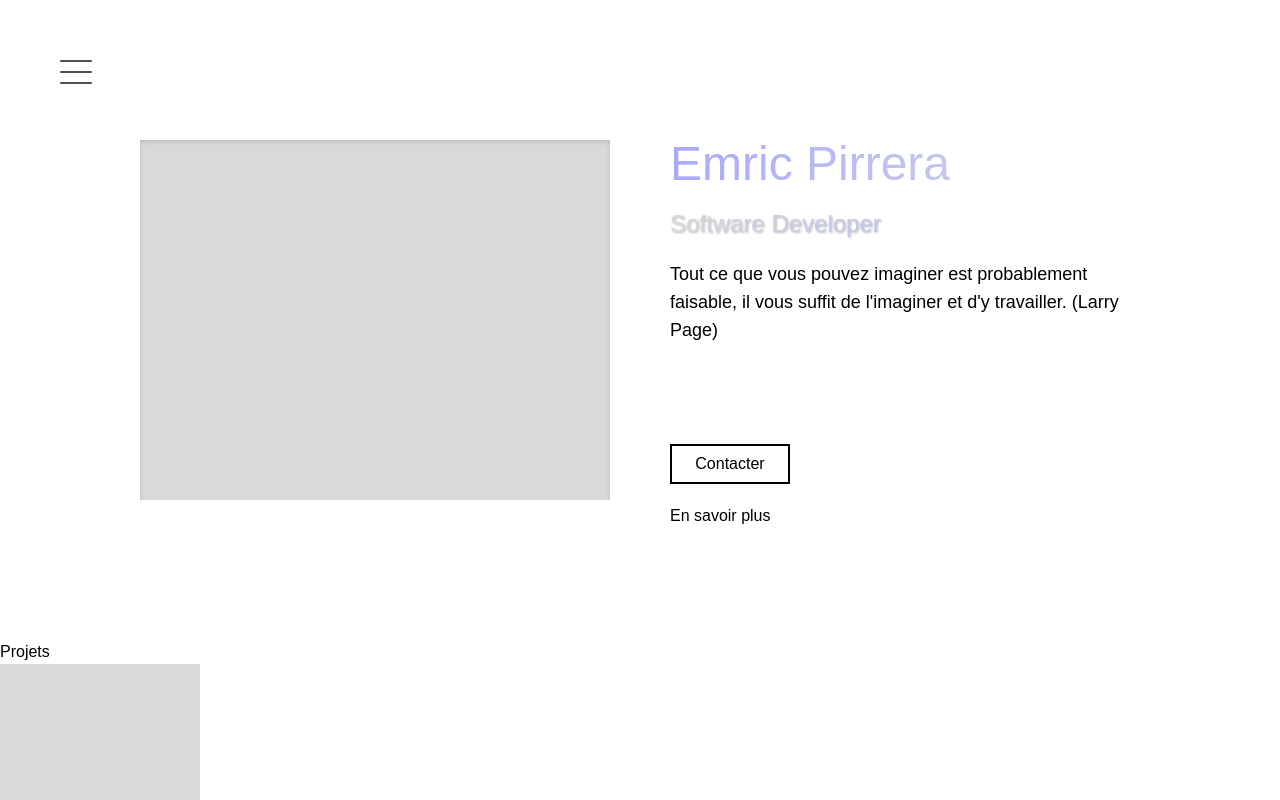
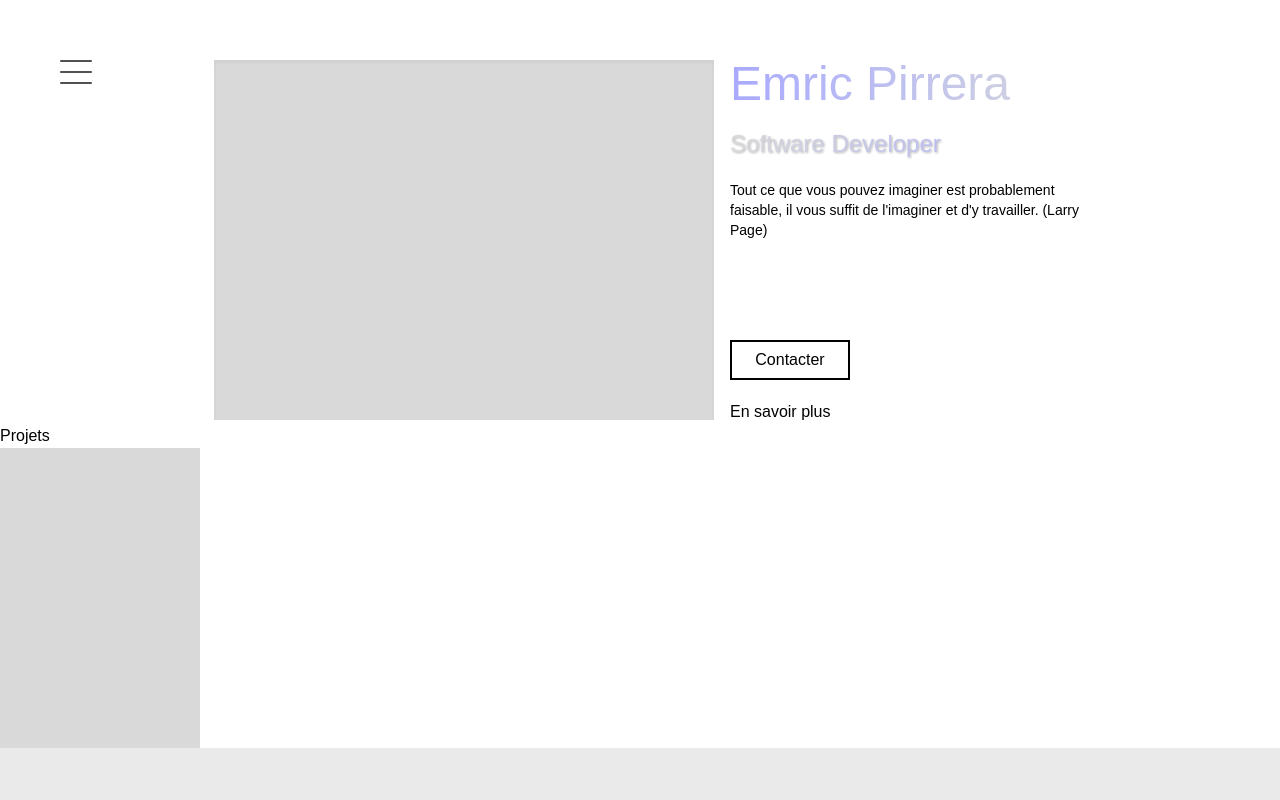
Before and after one commit to MricP/Portfolio, a Vue app: page / in a window 1280 px wide. Shown: the top 800 px of the page. Built offline with nearby package versions, Linux system fonts and the light colour scheme; the HTML template or start-up script is replaced by a standard one; a web font is replaced by a local one.

Commit message:
modification margin top

```diff
--- a/src/views/HomeView.vue
+++ b/src/views/HomeView.vue
@@ -5,18 +5,18 @@ import ProjectContainer from '../components/ProjectContainer.vue';
 </script>
 
 <template>
-    <main>
-        <div class="flex justify-center gap-15 lg:m-35  m-35 sm:m-5 sm:mt-30 flex-col lg:flex-row ">
-            <div class="lg:w-125 md:w-125 h-90 bg-[#D9D9D9] inset-shadow-sm inset-shadow-[#00000025]"></div>
-            <div class="flex flex-col space-y-20 gap-5 items-left w-125 h-90">
-                <div class="flex flex-col space-y-5 items-left ">
+    <main class="w-100%">
+        <div class="flex flex-col md:flex-row justify-center mt-35 ml-4 sm:mt-15 sm:ml-5sm:mr-5 md:ml-6 gap-4">
+            <div class="w-full sm:w-1/2 lg:w-[500px] h-90 bg-[#D9D9D9] shadow-inner"></div>
+                <div class="flex flex-col space-y-20 gap-5 items-left lg:md:w-100% w-90">
+                <div class="flex flex-col space-y-5 items-left lg:md:w-100% w-90 ">
                     <h1 class="lg:md:text-5xl text-3xl bg-gradient-to-r from-[#A9A9FF] to-[#D9D9D9] bg-clip-text text-transparent shadow-inner-text">Emric Pirrera</h1>
                     <h2 class="lg:md:text-2xl text-xl text-transparent bg-gradient-to-r from-[#D9D9D9] to-[#A9A9FF] bg-clip-text [filter:drop-shadow(1px_1px_1px_rgba(0,0,0,0.3))]">Software Developer</h2>
 
-                    <p class="sm:text-lg">Tout ce que vous pouvez imaginer est probablement faisable, il vous suffit de l'imaginer et d'y travailler. (Larry Page)</p>
+                    <p class="lg:md:text-l lg:md:w-100% text-sm w-90">Tout ce que vous pouvez imaginer est probablement faisable, il vous suffit de l'imaginer et d'y travailler. (Larry Page)</p>
 
                 </div>
-                <div class="flex flex-col space-y-5 items-left">
+                <div class="flex flex-col justify-center space-y-5 items-left lg:md:w-100% w-90">
                     <button class="w-30 h-10 border-solid border-2 border-black hover:bg-[#E9E9E9]">Contacter</button>
                     <a href="#" class="relative inline-block text-black transition-colors duration-300 hover:text-black hover:underline underline-offset-4">En savoir plus</a>
                 </div>
```
